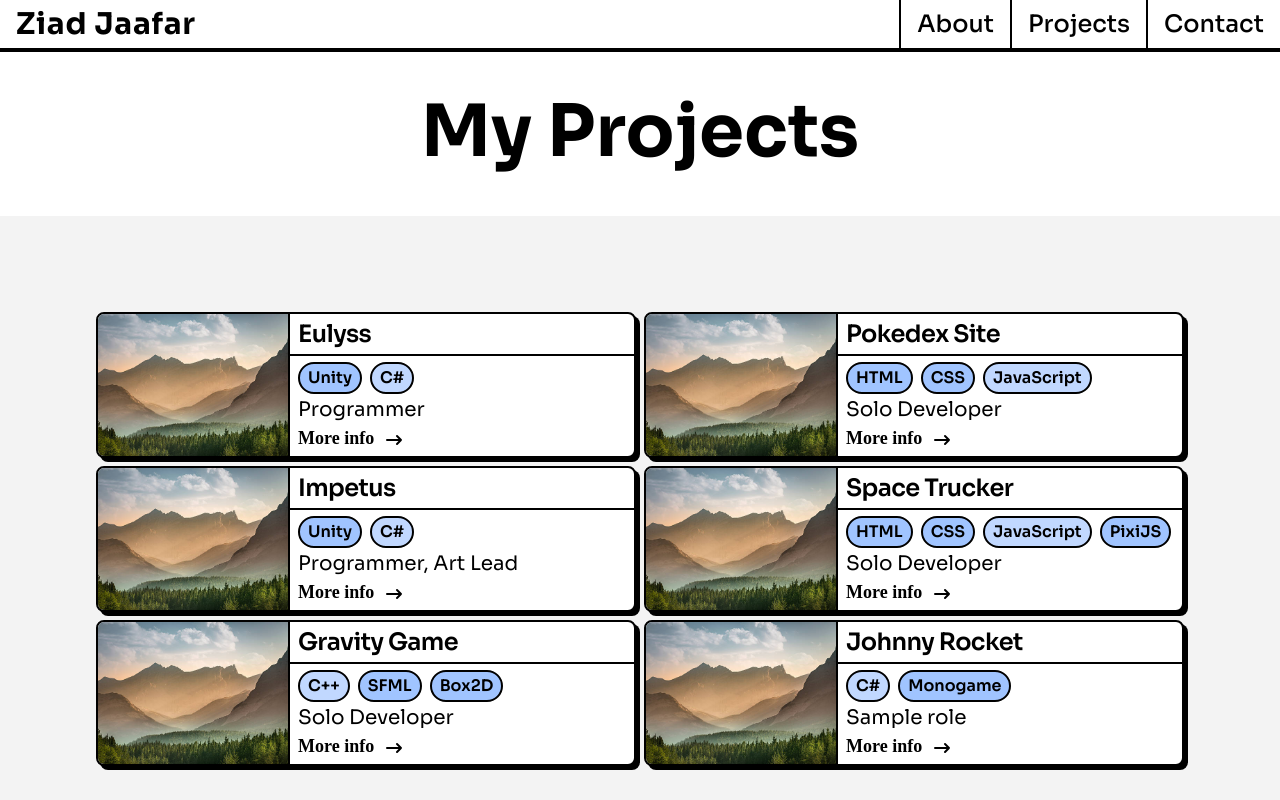
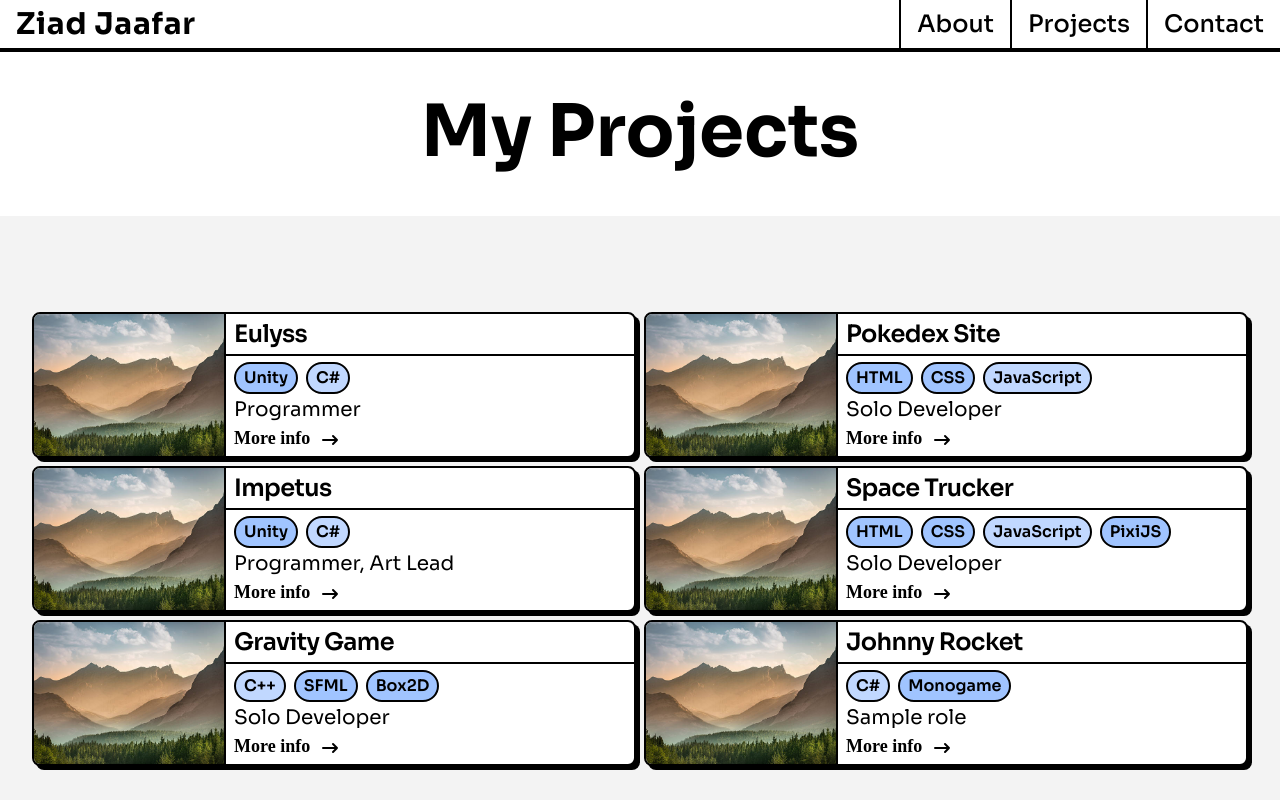
Before and after one commit to Ziad-J05/Portfolio-Site, a React (Vite) app: page /projects in a window 1280 px wide. Shown: the top 800 px of the page. Built offline with nearby package versions, Linux system fonts and the light colour scheme; a web font is replaced by a local one.

Commit message:
projects page supports all widths

```diff
--- a/src/components/IntroSection.tsx
+++ b/src/components/IntroSection.tsx
@@ -2,7 +2,7 @@ import { LinkButton } from "./LinkButton"
 
 export default function IntroSection(){
   return (
-    <>
+
         <section className="font-(family-name:--display-font) flex flex-col md:grid md:grid-cols-[1fr_calc(64*var(--spacing))] lg:grid-cols-[1fr_calc(72*var(--spacing))] grid-auto-rows-auto gap-4 w-full md:w-2xl lg:w-3xl mx-auto h-auto mb-16 pt-32">
           <h1 className="justify-self-stretch self-center row-start-1 row-end-2 col-start-1 col-end-2 font-light text-5xl ">
             Hello, I'm<span className="block font-bold text-8xl sm:text-9xl md:text-8xl lg:text-9xl text-[var(--secondary)] text-shadow-[6px_6px_0px_rgba(0,0,0,1),-3px_-3px_0_rgba(0,0,0,1),-3px_3px_0_rgba(0,0,0,1),3px_-3px_0_rgba(0,0,0,1)]">Ziad</span>
@@ -14,11 +14,12 @@ export default function IntroSection(){
           <img
             className="row-start-1 row-end-2 col-start-2 col-end-3 size-64 sm:size-72 md:size-64 lg:size-72 object-cover border-2 self-center md:self-end rounded-xl"
             src="/placeholder-photo.jpg"
+            alt="Photograph of the developer"
           />
           <div className="self-center row-start-2 row-end-3 col-start-2 col-end-3">
             <LinkButton text="Get in contact" link="/contact" arrow/>
           </div>
         </section>
-    </>
+
   )
 }
--- a/src/components/ProjectThumbnails.tsx
+++ b/src/components/ProjectThumbnails.tsx
@@ -1,13 +1,12 @@
 import '../index.css'
 import {
   Card,
-  Badge,
   createTheme,
   ThemeProvider
 } from "flowbite-react";
 import { SkillsArea } from './SkillsArea';
 import { Skill } from './Skill';
-import { GetProjectPageLink, ProjectData } from './ProjectData';
+import { GetProjectPageLink } from './ProjectData';
 import { ArrowRight } from './Icons';
 
 interface ProjectThumbnailProps{
@@ -28,7 +27,7 @@ export const cardTheme = createTheme({
       "children": "flex h-full w-full flex-col justify-center gap-4 p-0",
       horizontal: {
         "off": "max-w-xs sm:max-w-sm md:max-w-lg flex-col",
-        "on": "flex-col w-full md:max-w-full md:flex-row"
+        "on": "flex-col w-full md:flex-row"
       },
       "href": "hover:shadow-(--shadow-hover-lg) hover:-translate-[4px] hover:bg-white"
     },
@@ -47,7 +46,7 @@ export function FeaturedProjectThumbnail({projectName, role, skills, body, thumb
     const projectPageLink = GetProjectPageLink(projectName)
 
     return(
-        <>
+
         <ThemeProvider theme={cardTheme}>
             <Card
                 href={projectPageLink}
@@ -80,7 +79,7 @@ export function FeaturedProjectThumbnail({projectName, role, skills, body, thumb
                 </div>
             </Card>
         </ThemeProvider>
-        </>
+
     )
 }
 
@@ -91,7 +90,7 @@ export function ProjectThumbnail( {projectName, role, skills, thumbnailSrc}: Pro
     const projectPageLink = GetProjectPageLink(projectName)
 
     return(
-        <>
+
         <ThemeProvider theme={cardTheme}>
             <Card
             href={projectPageLink}
@@ -106,7 +105,7 @@ export function ProjectThumbnail( {projectName, role, skills, thumbnailSrc}: Pro
                     </h3>
                     <div className="px-2 py-1">
 
-                        <div className="flex gap-2 my-0.5">
+                        <div className="flex flex-wrap gap-2 my-0.5">
                             <SkillsArea skills={skills} />
                         </div>
                         <p className="font-(family-name:--display-font) text-xl text-black">
@@ -118,6 +117,6 @@ export function ProjectThumbnail( {projectName, role, skills, thumbnailSrc}: Pro
 
             </Card>
         </ThemeProvider>
-        </>
+
     )
 }
--- a/src/pages/ProjectsPage.tsx
+++ b/src/pages/ProjectsPage.tsx
@@ -16,7 +16,7 @@ export default function ProjectsPage() {
         <NavigationBar />
         <PageHeading text="My Projects" />
         <MainContentArea width='4xl' content={[
-          <div className="grid grid-auto-rows grid-cols-2 gap-2 px-8 w-6xl mx-auto">
+          <div className="grid grid-auto-rows grid-cols-1 xl:grid-cols-2 gap-2 justify-items-center px-8 max-w-lg md:max-w-7xl mx-auto">
               <ProjectArea projectDataList={MyProjects} />
             </div>
         ]} />
```
